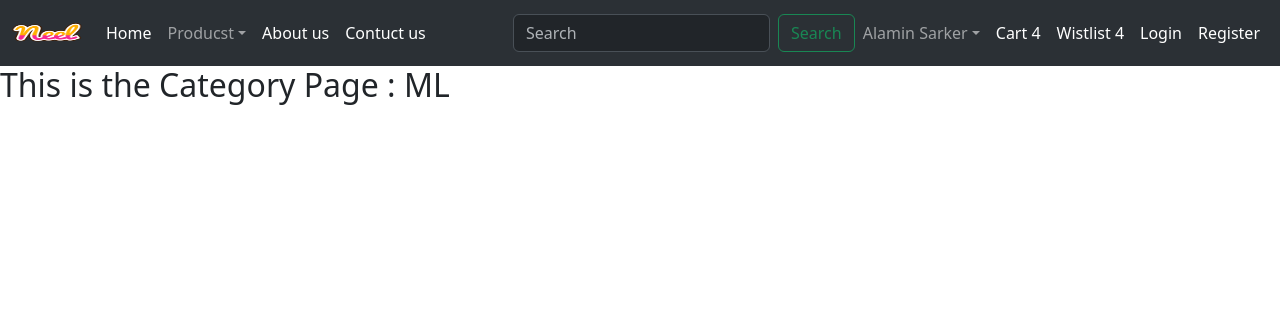
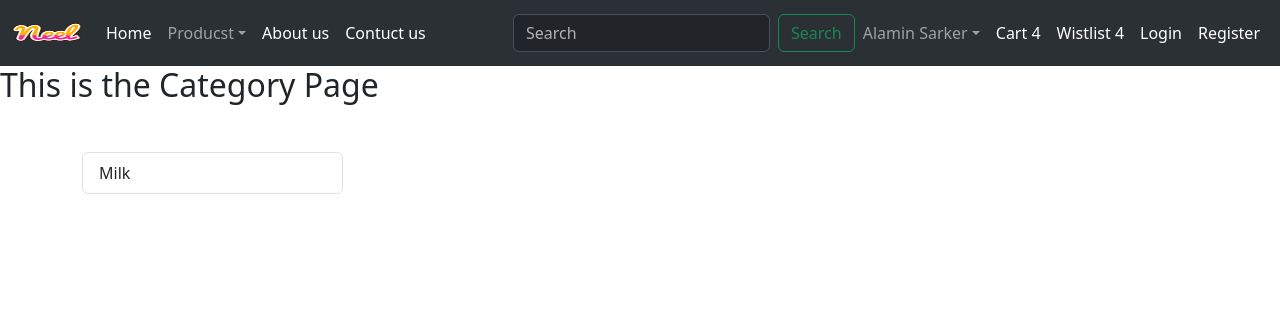
Before and after one commit to AlaminSarkerFRII/food_essentials, a Django app: page /category/ML in a window 1280 px wide. Shown: the top 326 px of the page. Run offline with Django 4.2, Linux system fonts and the light colour scheme; data comes from the database, SQL or seed files in the repository; both versions use the stored data as it was after the commit.

Commit message:
added category list and display in category page

```diff
--- a/mainapp/templates/mainapp/category.html
+++ b/mainapp/templates/mainapp/category.html
@@ -1,14 +1,25 @@
-{% extends 'mainapp/base.html' %}
-{% load static %}
+{% extends 'mainapp/base.html' %} {% load static %} {% block title %} Category
+{% endblock %} {% block main-content %}
 
-{% block title %}
-  Category
-{% endblock %}
+<h2>This is the Category Page</h2>
 
+<div class="container my-5">
+  <div class="row">
+    <div class="col-sm-3">
+      <div class="list-group">
+        {% for val in title %}
+        <a
+          href="#"
+          class="list-group-item list-group-item-action"
+          aria-current="true"
+          >{{val.title}}
+        </a>
+        {% endfor %}
+      </div>
+    </div>
 
-{% block main-content %}
-
-<h2>This is the Category Page : {{val}}</h2>
-
+    <div class="col-sm-9"></div>
+  </div>
+</div>
 
 {% endblock main-content %}
--- a/mainapp/views.py
+++ b/mainapp/views.py
@@ -1,5 +1,6 @@
 from django.shortcuts import render
 from django.views import View
+from .models import Products
 # Create your views here.
 
 
@@ -10,5 +11,7 @@ def home(request):
 class CategoryView(View):
 
     def get(self, request, val):
+        products = Products.objects.filter(category=val)
+        title = Products.objects.filter(category=val).values('title')
+        return render(request, 'mainapp/category.html', locals())
         # locals() -is the built in function thats executes all variables pass
-        return render(request, 'mainapp/category.html', locals())
```
Also changed, not shown: db.sqlite3, media/products_images/icbars.png (added).
